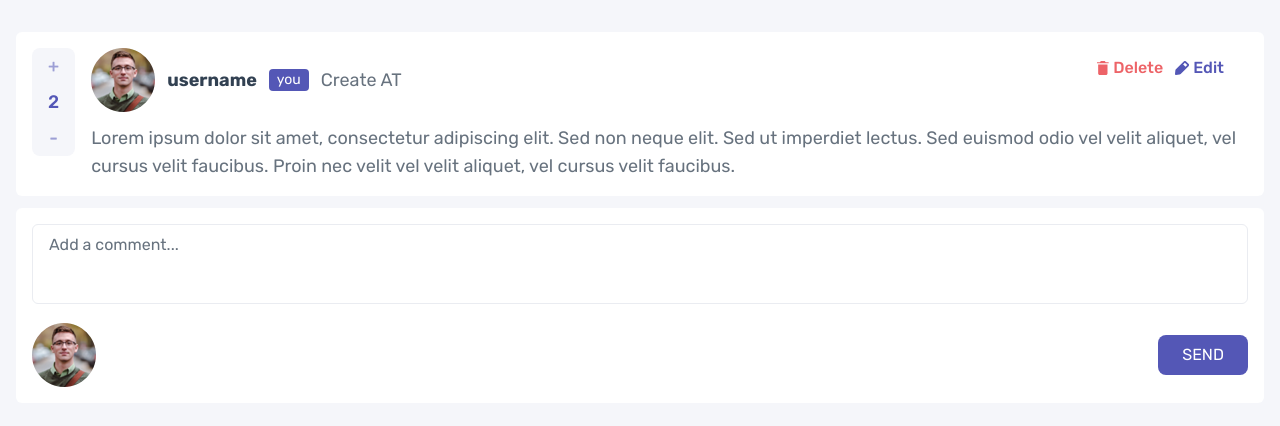
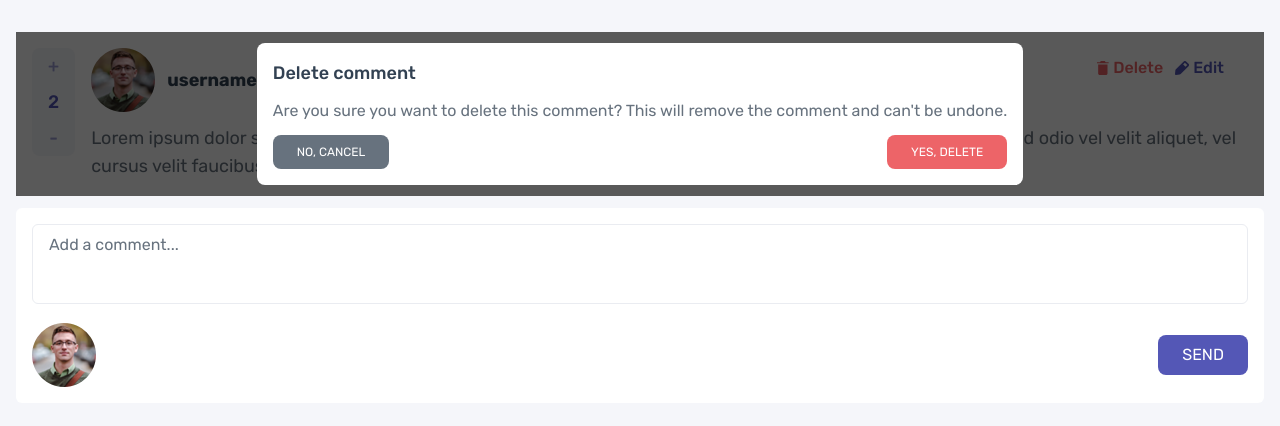
Before and after one commit to AslamtoIbrahim/interactive-comments-section-main, a Next.js app: page / in a window 1280 px wide. Both pictures are taken after a click on the button "Delete". Shown: the top 426 px of the page. Built offline with nearby package versions, Linux system fonts and the light colour scheme.

Commit message:
Added dialog for deleting comments

```diff
--- a/public/source/index.html
+++ /dev/null
@@ -1,26 +0,0 @@
-<!DOCTYPE html>
-<html lang="en">
-<head>
-  <meta charset="UTF-8">
-  <meta name="viewport" content="width=device-width, initial-scale=1.0"> <!-- displays site properly based on user's device -->
-
-  <link rel="icon" type="image/png" sizes="32x32" href="./images/favicon-32x32.png">
-
-  <title>Frontend Mentor | Interactive comments section</title>
-
-  <!-- Feel free to remove these styles or customise in your own stylesheet 👍 -->
-  <style>
-    .attribution { font-size: 11px; text-align: center; }
-    .attribution a { color: hsl(228, 45%, 44%); }
-  </style>
-</head>
-<body>
-
-  <!-- Pull dynamic content from the data.json file -->
-
-  <div class="attribution">
-    Challenge by <a href="https://www.frontendmentor.io?ref=challenge" target="_blank">Frontend Mentor</a>.
-    Coded by <a href="#">Your Name Here</a>.
-  </div>
-</body>
-</html>
--- /dev/null
+++ b/src/app/Dialog/Dialog.tsx
@@ -0,0 +1,43 @@
+import React, { useState } from "react";
+import Button from "../Main/Button";
+
+type prop = {
+  deleteClick?: () => void;
+  cancelClick?: () => void;
+};
+const Dialog = ({ deleteClick , cancelClick}: prop) => {
+  const [canceled, setCanceled] = useState(false);
+  const handleCancel = () => {
+    setCanceled(true);
+    cancelClick?.();
+  };
+  const handleDelete = () => {
+      setCanceled(true);
+      deleteClick?.();
+  };
+  return (
+    <div className={`bg-black/65 inset-0 w-full h-full absolute flex items-center justify-center ${canceled && `hidden`}`}>
+      <div className="bg-white mx-4 p-4 font-rubik rounded-lg flex flex-col gap-3">
+        <h2 className="text-lg text-dark-blue font-medium">Delete comment</h2>
+        <p className="text-grayish-blue">
+          Are you sure you want to delete this comment? This will remove the
+          comment and can&apos;t be undone.
+        </p>
+        <section className="flex items-center justify-between">
+          <Button
+            clcik={handleCancel}
+            className="text-[12px] bg-grayish-blue"
+            text="No, Cancel"
+          />
+          <Button
+            clcik={handleDelete}
+            className="text-[12px] bg-soft-red"
+            text="Yes, Delete"
+          />
+        </section>
+      </div>
+    </div>
+  );
+};
+
+export default Dialog;
--- a/src/app/Main/Comment.tsx
+++ b/src/app/Main/Comment.tsx
@@ -7,6 +7,7 @@ import DeleteButton from "./DeleteButton";
 import Picture from "./Picture";
 import Input from "./Input";
 import Button from "./Button";
+import Dialog from "../Dialog/Dialog";
 
 interface Iimg {
   png: string;
@@ -33,8 +34,16 @@ type prop = {
 };
 const Comment = ({ comment }: prop) => {
   const [editable, seteditable] = useState(false);
+  const [dialog, setDialog] = useState(false);
   const handleEditClik = () => {
     seteditable(!editable);
+  };
+  const handleDialog = () => {
+    setDialog(!dialog);
+  };
+  const handleDelete = () => {
+    // delete comment logic here
+    setDialog(false);
   };
   return (
     <div className="bg-white p-4 rounded-md font-rubik flex flex-col md:flex-row-reverse md:relative md:items-start gap-3 md:gap-4">
@@ -55,7 +64,7 @@ const Comment = ({ comment }: prop) => {
         ) : (
           <section className="flex flex-col gap-2">
             <Input text="hello" />
-            <Button className="self-end" text="Update" />
+            <Button className="self-end px-3" text="Update" />
           </section>
         )}
       </section>
@@ -64,11 +73,12 @@ const Comment = ({ comment }: prop) => {
         <section className="md:absolute md:top-6 md:right-10">
           {/* <ReplyButton /> */}
           <div className="flex items-center gap-3">
-            <DeleteButton />
+            <DeleteButton onlcik={handleDialog} />
             <EditButton onlcik={handleEditClik} />
           </div>
         </section>
       </section>
+      {dialog && <Dialog cancelClick={handleDialog} deleteClick={handleDelete}/>}
     </div>
   );
 };
```
